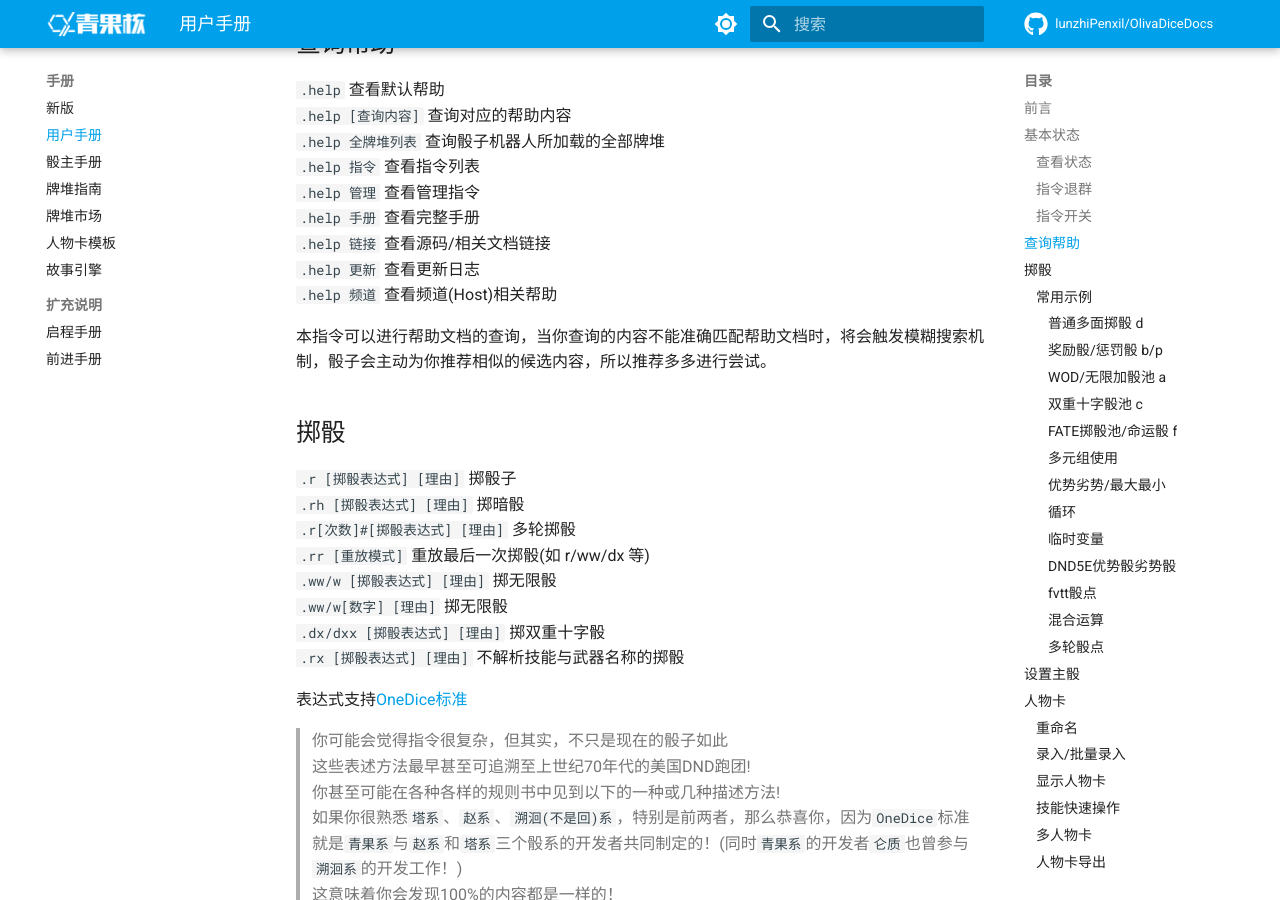
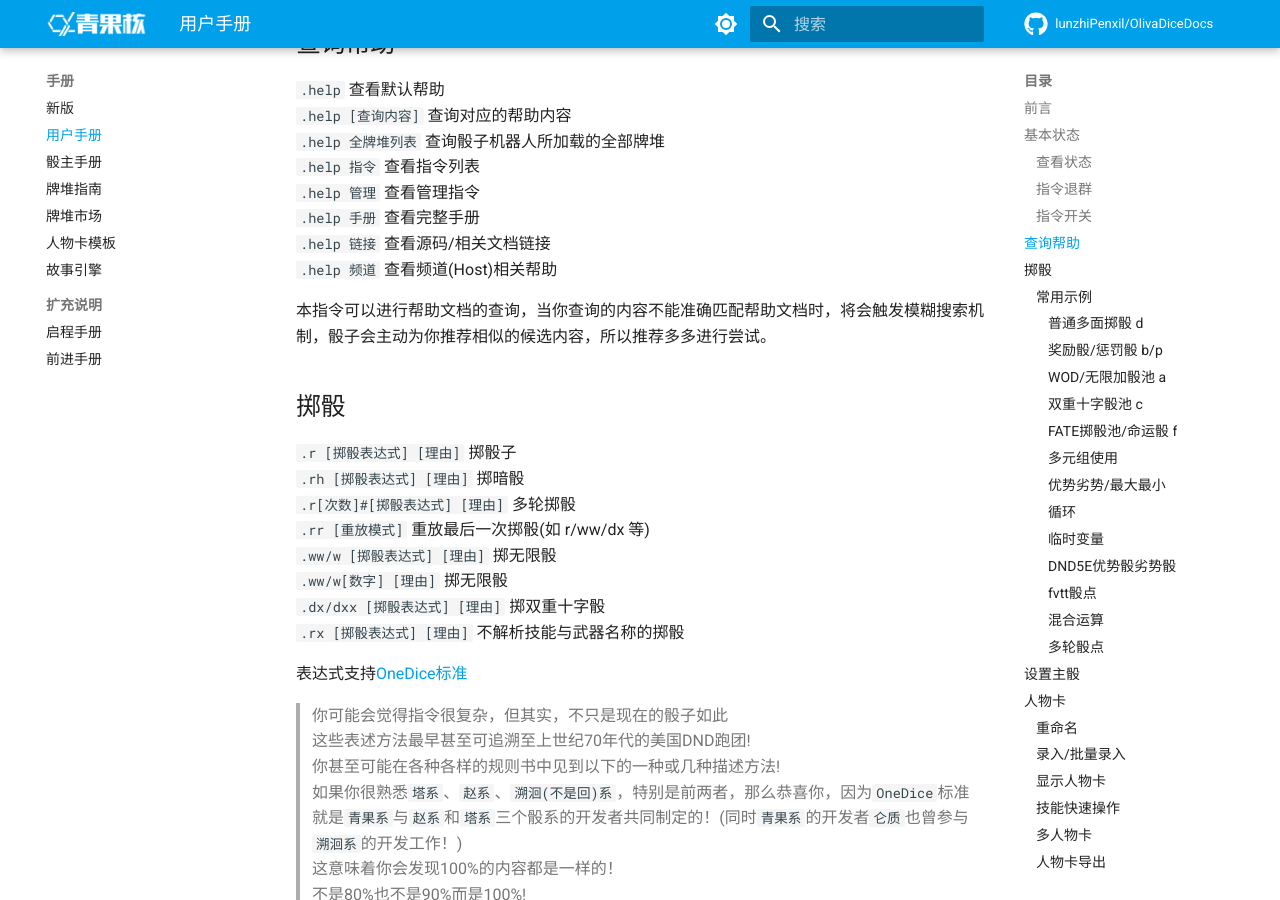
Before and after one commit to lunzhiPenxil/OlivaDiceDocs, an MkDocs documentation site: the page built from docs/User/Manual.md, in a window 1280 px wide and 900 px high, scrolled down 1586 px. Built offline with MkDocs 1.6.1 and Material for MkDocs 9.7.7, drawn with Linux system fonts in a browser that asks for light colours; comment, search, counter and statistics services are not loaded.

Commit message:
删除更新日志

```diff
--- a/docs/User/Manual.md
+++ b/docs/User/Manual.md
@@ -39,7 +39,6 @@
 `.help 管理` 查看管理指令
 `.help 手册` 查看完整手册
 `.help 链接` 查看源码/相关文档链接
-`.help 更新` 查看更新日志
 `.help 频道` 查看频道(Host)相关帮助
 
 本指令可以进行帮助文档的查询，当你查询的内容不能准确匹配帮助文档时，将会触发模糊搜索机制，骰子会主动为你推荐相似的候选内容，所以推荐多多进行尝试。
```
